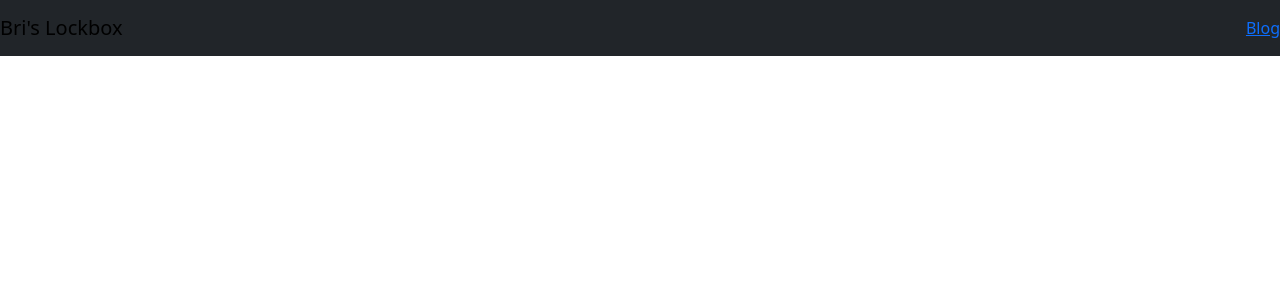
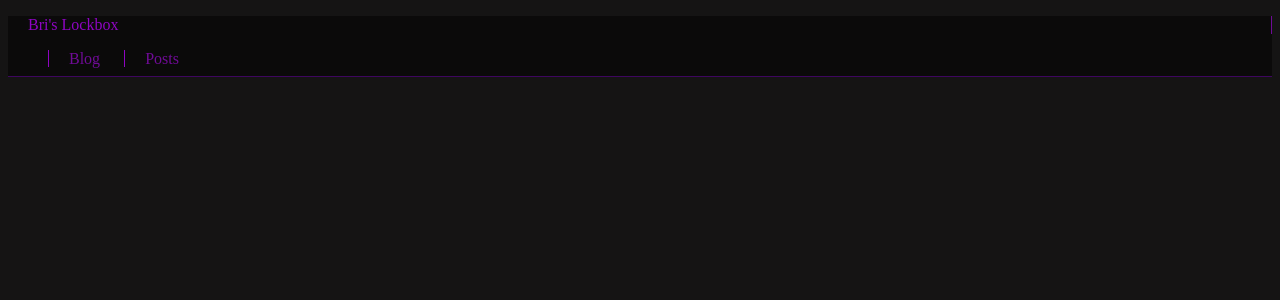
Before and after one commit to AubreezeyM/lockbox, a Django app: page / in a window 1280 px wide. Shown: the top 300 px of the page. Run offline with Django 5.2, Linux system fonts and the light colour scheme; data that the repository does not hold is empty; some libraries are stand-ins or nearby versions.

Commit message:
basic navbar styling, slight html reformatting for organization

```diff
--- a/blog/templates/base.html
+++ b/blog/templates/base.html
@@ -1,19 +1,54 @@
 <!DOCTYPE html>
-{% load django_bootstrap5 %}
 <html>
 
 <head>
     <title>Bri's Lockbox</title>
     <meta charset="utf-8">
     <meta name="viewport" content="width=device-width, initial-scale=1">
-    {% bootstrap_css %}
-    {% bootstrap_javascript %}
 
-    <nav class="navbar navbar-dark, bg-dark">
-        <a class="navbar-brand" href="#">Bri's Lockbox</a>
-        <a href="blog/">Blog</a>
+    <nav class="navbar">
+        <div class="navbar-text">
+            <p>Bri's Lockbox</p>
+        </div>
+        <ul class="navbar-links">
+            <li class="navbar-link" id="blog-link"><a href="blog/">Blog</a></li>
+            <li class="navbar-link" id="posts-list-link"><a href="posts/">Posts</a></li>
+        </ul>
     </nav>
 
+    <style>
+        body {
+            background-color: rgb(21, 20, 20);
+            color: white;
+        }
+
+        .navbar {
+            width: 100%;
+            height: 60px;
+            background-color: rgb(11, 10, 10);
+            border-bottom: 1px solid rgb(62, 6, 95);
+        }
+
+        .navbar-links li {
+            list-style: none;
+            display: inline;
+        }
+
+        .navbar-links li a {
+            color: rgb(112, 11, 151);
+            text-decoration: none;
+            padding-left: 20px;
+            padding-right: 20px;
+            border-left: 1px solid rgb(142, 5, 194);
+        }
+
+        .navbar-text p {
+            color: rgb(142, 5, 194);
+            border-right: 1px solid rgb(112, 11, 151);
+            padding-left: 20px;
+            padding-right: 20px;
+        }
+    </style>
 </head>
 
 <body>
--- a/blog/templates/markdown_view.html
+++ b/blog/templates/markdown_view.html
@@ -1,7 +1,8 @@
 {% extends 'base.html' %}
 
 {% block content %}
-<h1>{{ post.title }}</h1>
+<h1 class="post-titlebar">{{ post.title }}</h1>
+<p>{{ post.post_time }} </p>
 <hr>
 <p>{{ post.content|safe }}</p>
 {% endblock %}
--- a/lockbox/settings.py
+++ b/lockbox/settings.py
@@ -37,7 +37,6 @@ INSTALLED_APPS = [
     'django.contrib.sessions',
     'django.contrib.messages',
     'django.contrib.staticfiles',
-    'django_bootstrap5',
     'blog',
 ]
 
```
